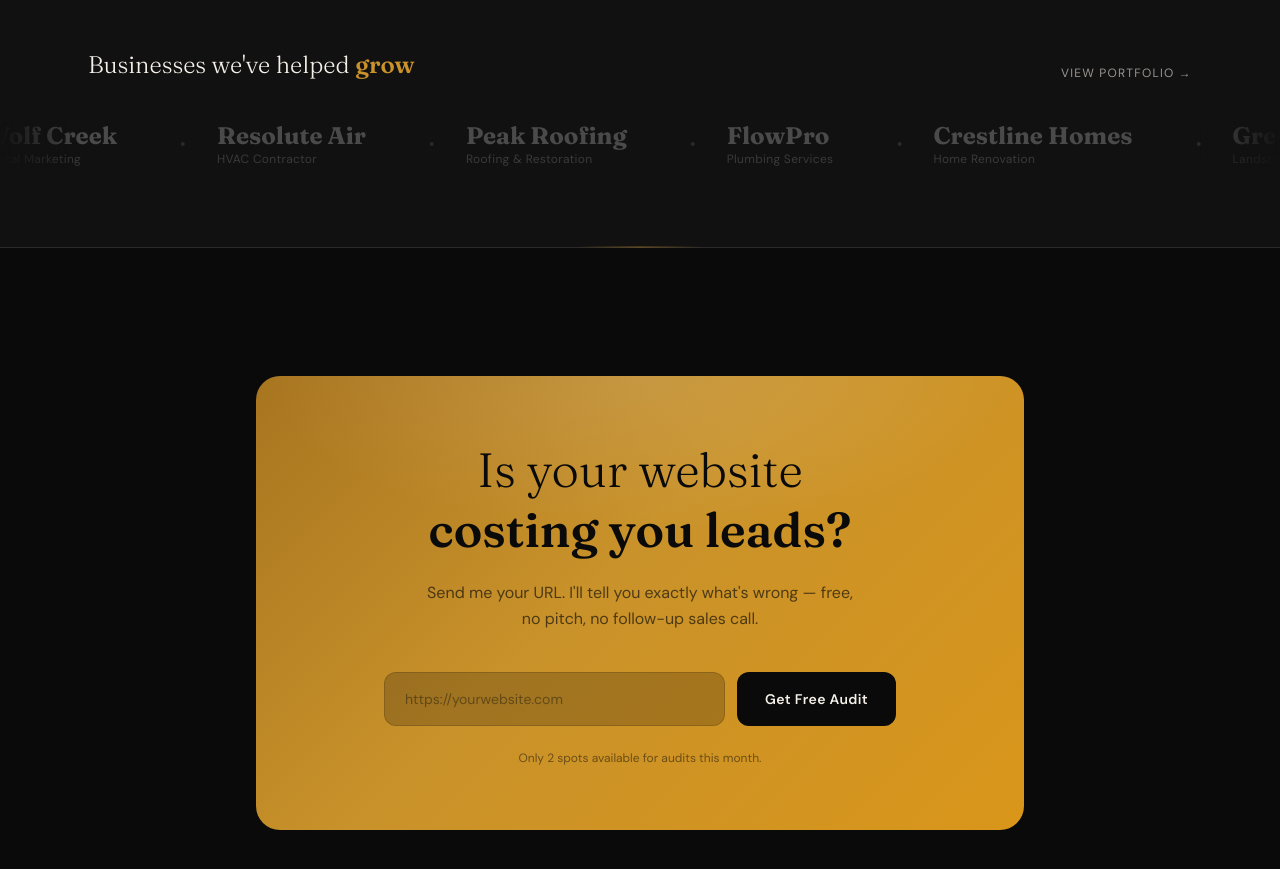
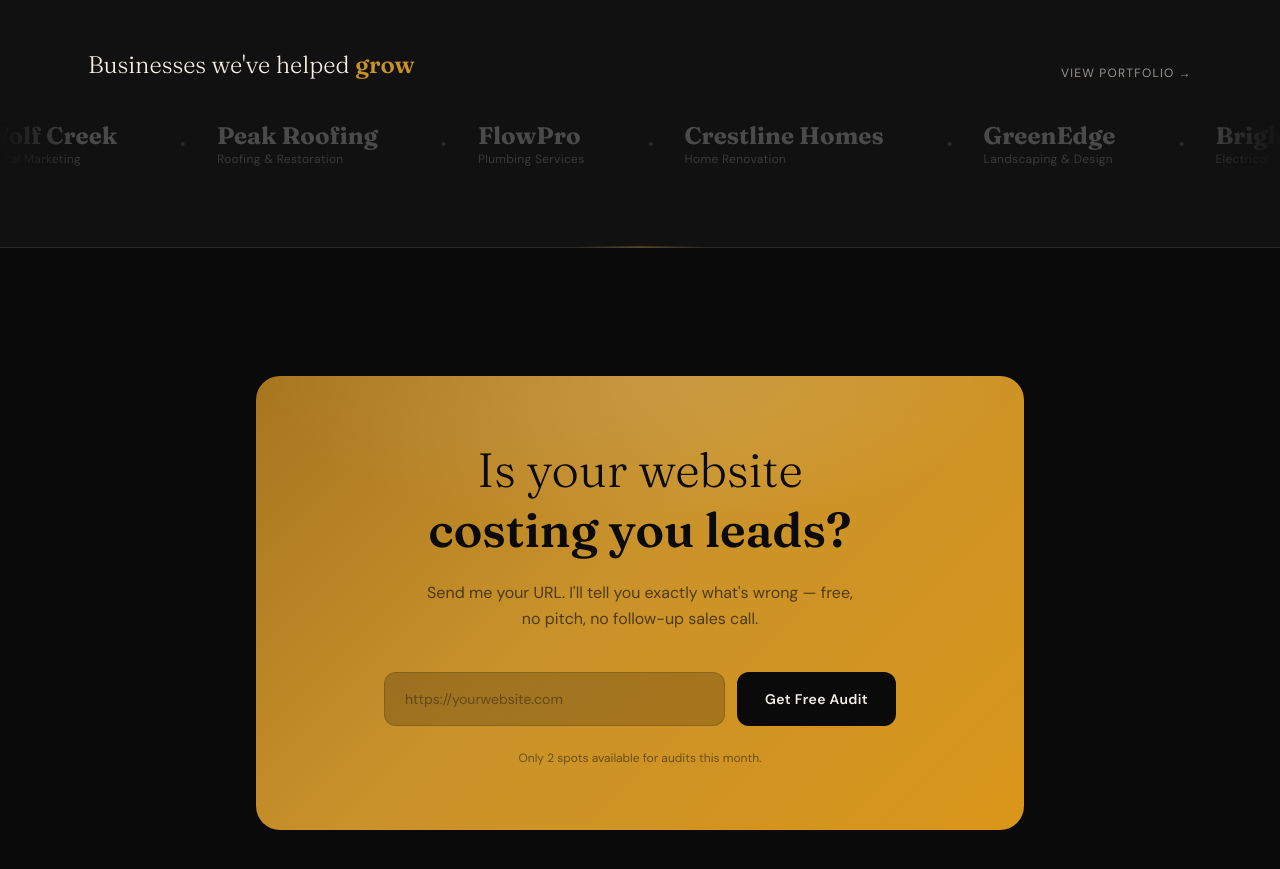
Before and after one commit to cqmacuart/ebanumsystem.com, a Next.js app: page / in a window 1280 px wide. Shown: the part 2860-3729 px from the top of the page. Built offline with nearby package versions, Linux system fonts and the light colour scheme.

Commit message:
Updating work sites

```diff
--- a/components/sections/client-marquee.tsx
+++ b/components/sections/client-marquee.tsx
@@ -2,7 +2,7 @@ import Link from "next/link";
 
 const clients = [
   { name: "Wolf Creek", type: "Digital Marketing" },
-  { name: "Resolute Air", type: "HVAC Contractor" },
+//   { name: "Resolute Air", type: "HVAC Contractor" },
   { name: "Peak Roofing", type: "Roofing & Restoration" },
   { name: "FlowPro", type: "Plumbing Services" },
   { name: "Crestline Homes", type: "Home Renovation" },
--- a/components/sections/work.tsx
+++ b/components/sections/work.tsx
@@ -9,19 +9,19 @@ export const projects = [
     description:
       "Complete redesign and rebuild in Next.js. Focused on positioning, trust signals, and turning website traffic into booked consultations.",
     tags: ["Next.js", "Redesign", "Lead Pages"],
-    year: "2024",
+    year: "2026",
     accentColor: "#C9922A",
   },
-  {
-    id: "hvac-contractor",
-    category: "HVAC Contractor",
-    headline: "Migration from WordPress to a fast, lead-generating service site.",
-    description:
-      "Rebuilt from the ground up — 3× faster load time, mobile-first, with clear calls-to-action on every page. Calls increased within the first month.",
-    tags: ["Next.js", "WordPress Migration", "Conversion Focus"],
-    year: "2024",
-    accentColor: "#C9922A",
-  },
+//   {
+//     id: "hvac-contractor",
+//     category: "HVAC Contractor",
+//     headline: "Migration from WordPress to a fast, lead-generating service site.",
+//     description:
+//       "Rebuilt from the ground up — 3× faster load time, mobile-first, with clear calls-to-action on every page. Calls increased within the first month.",
+//     tags: ["Next.js", "WordPress Migration", "Conversion Focus"],
+//     year: "2024",
+//     accentColor: "#C9922A",
+//   },
 ];
 
 export default function WorkSection() {
```
